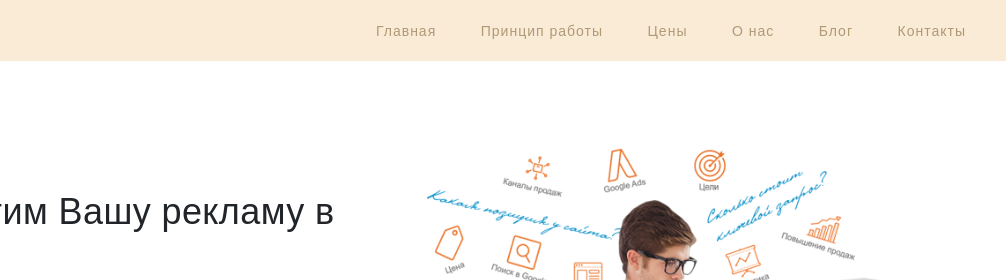
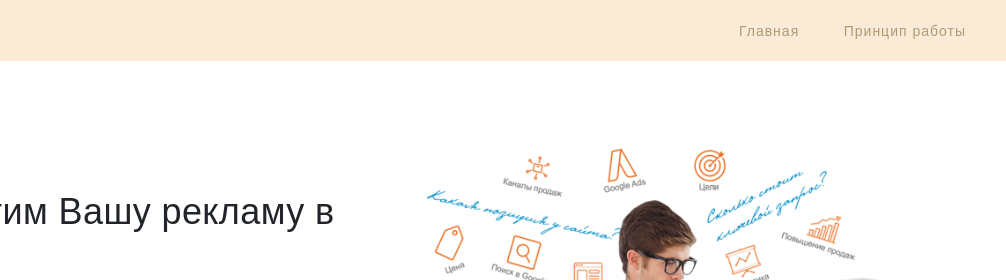
Before and after one commit to martyrush/betop, a plain HTML site: page principle.html in a window 1280 px wide. Shown: the top 280 px of the page, 274-1280 px from the left. Drawn offline with nearby package versions, Linux system fonts and the light colour scheme.

Commit message:
Update principle.html

```diff
--- a/principle.html
+++ b/principle.html
@@ -22,10 +22,10 @@
             <ul class="left-menu-list">
                 <li class="left-head"><a href="#"><i class="fa fa-times-circle-o" aria-hidden="true"></i>&nbsp;Закрыть меню</a></li>
                 <li> <a href="principle.html">Принцип работы</a></li>
-           <li><a href="#">Цены</a></li>
+           <!--<li><a href="#">Цены</a></li>
            <li> <a href="#">О нас</a></li>
            <li><a href="#">Блог</a></li>
-         <li> <a href="#">Контакты</a>
+         <li> <a href="#">Контакты</a></li>-->
             </ul>
         </div>
     <div class="calca"></div>
@@ -38,10 +38,10 @@
          <a href="index.html">Главная</a>
            </li>
            <li> <a href="principle.html">Принцип работы</a></li>
-           <li><a href="#">Цены</a></li>
+         <!--  <li><a href="#">Цены</a></li>
            <li> <a href="#">О нас</a></li>
            <li><a href="#">Блог</a></li>
-         <li> <a href="#">Контакты</a>
+         <li> <a href="#">Контакты</a>-->
     </li>
         </ul>
         <div class="hamb-menu" onclick="showLeftMenu()">
```
